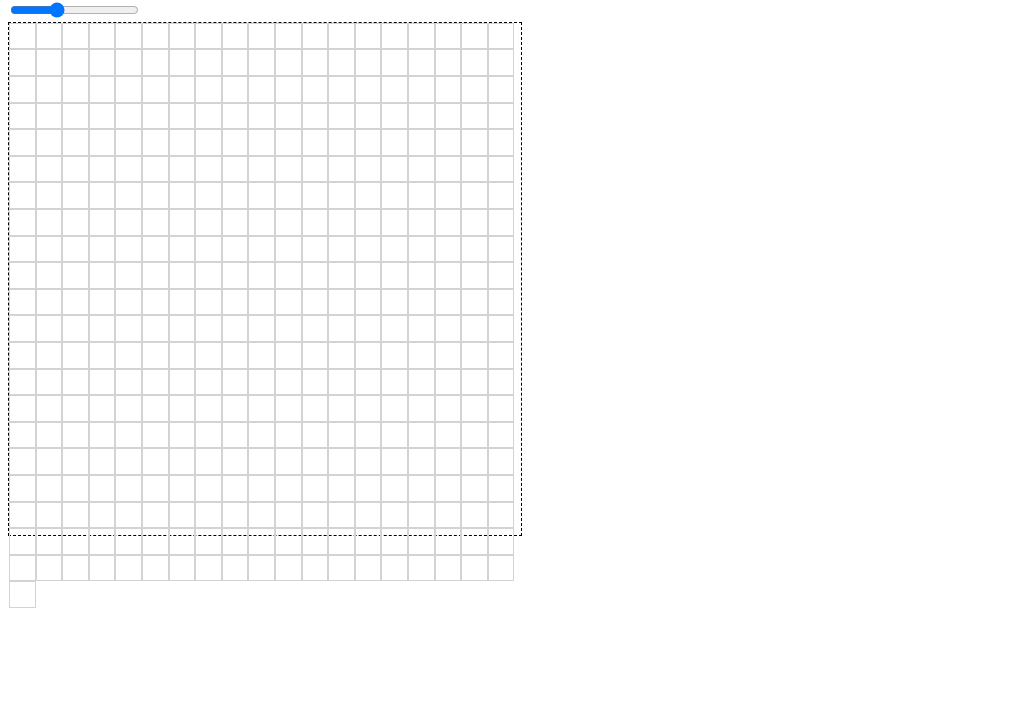
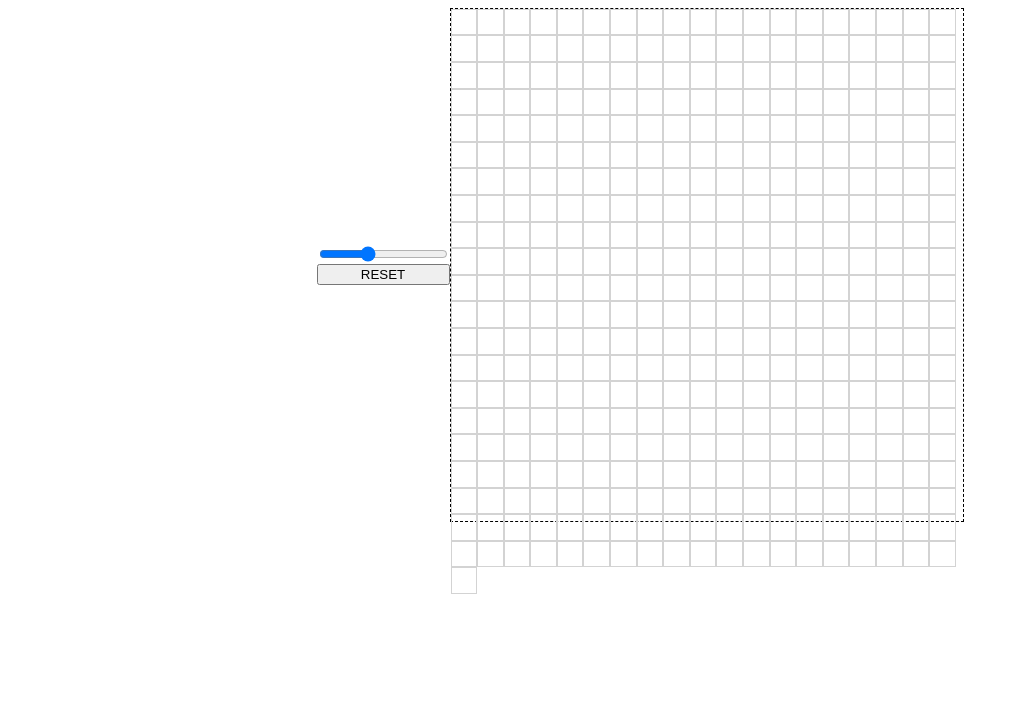
Before and after one commit to merricatbw/etch-a-sketch, a plain HTML site: page index.html in a window 1280 px wide. Shown: the part 80-800 px from the top of the page, without its empty margins (0-1019 px from the left). Drawn offline with Linux system fonts and the light colour scheme.

Commit message:
add styling

```diff
--- a/index.css
+++ b/index.css
@@ -1,3 +1,8 @@
+body {
+    display: flex;
+    flex-direction: column;
+    align-items: center;
+}
 .pixel {
     border-style: solid;
     border-color: lightgray;
@@ -14,3 +19,14 @@
     border-width: 1px;
     border-color: black;
 }
+
+.controls {
+    display: flex;
+    flex-direction: column;
+    justify-content: center;
+}
+
+.container {
+    display: flex;
+    flex-direction: row;
+}
--- a/index.html
+++ b/index.html
@@ -11,7 +11,8 @@
     <h1>Etch-a-sketch</h1>
     <div class="container">
         <div class="controls">
-            <input type="range" min="4" step="4" max="50" value="20" class="slider" id="pixelCount" onChange="drawBoard()"/>
+            <input type="range" min="4" step="4" max="48" value="20" class="slider" id="pixelCount" onChange="drawBoard()"/>
+            <button onClick="drawBoard">RESET</button>
         </div>
         <div class="board" id="board">
         </div>
--- a/index.js
+++ b/index.js
@@ -1,6 +1,5 @@
 const drawBoard = () => {
     let pixelCount = document.getElementById("pixelCount").value;
-    console.log(pixelCount)
     const boardXY = 512;
     const pixelXY = boardXY / pixelCount;
 
```
